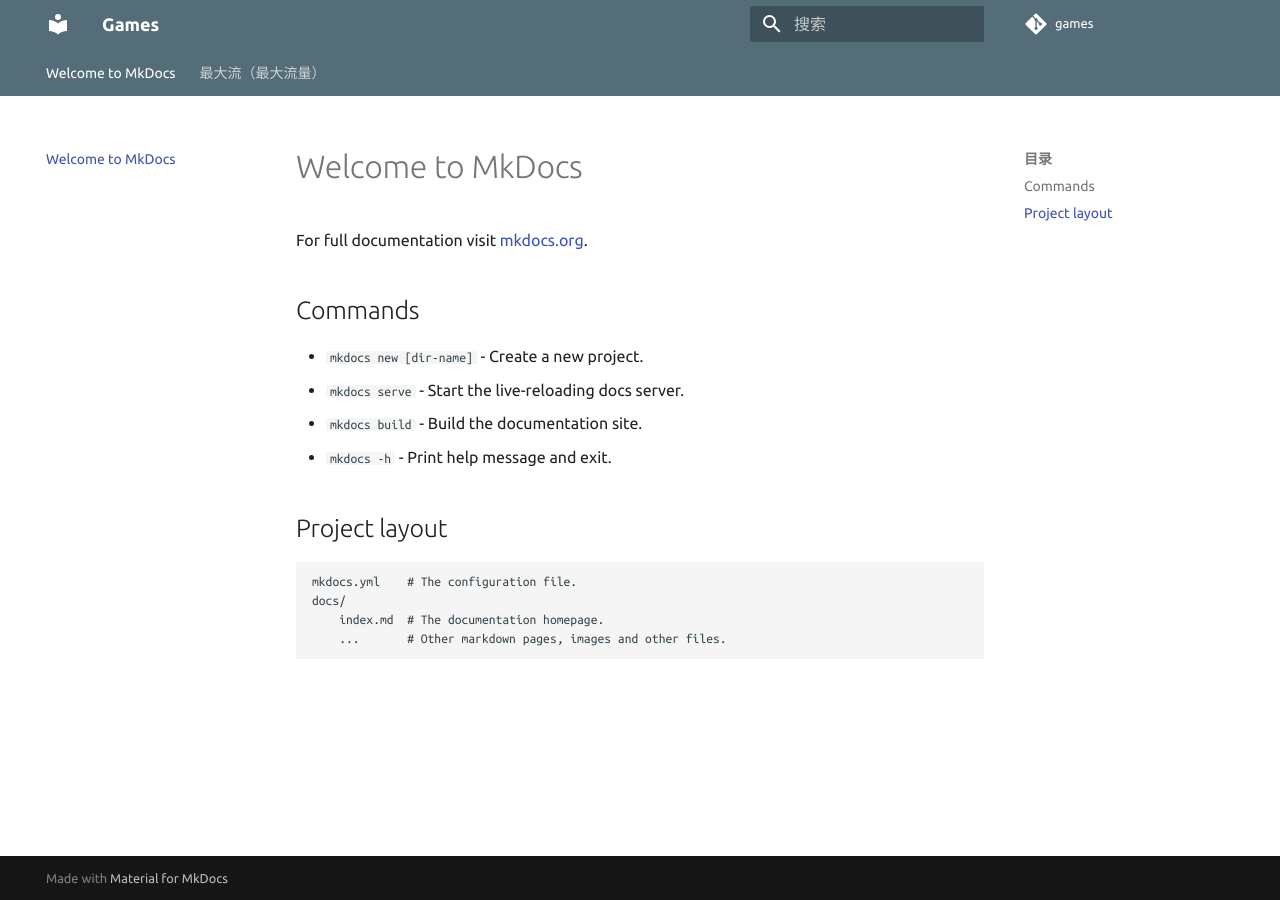
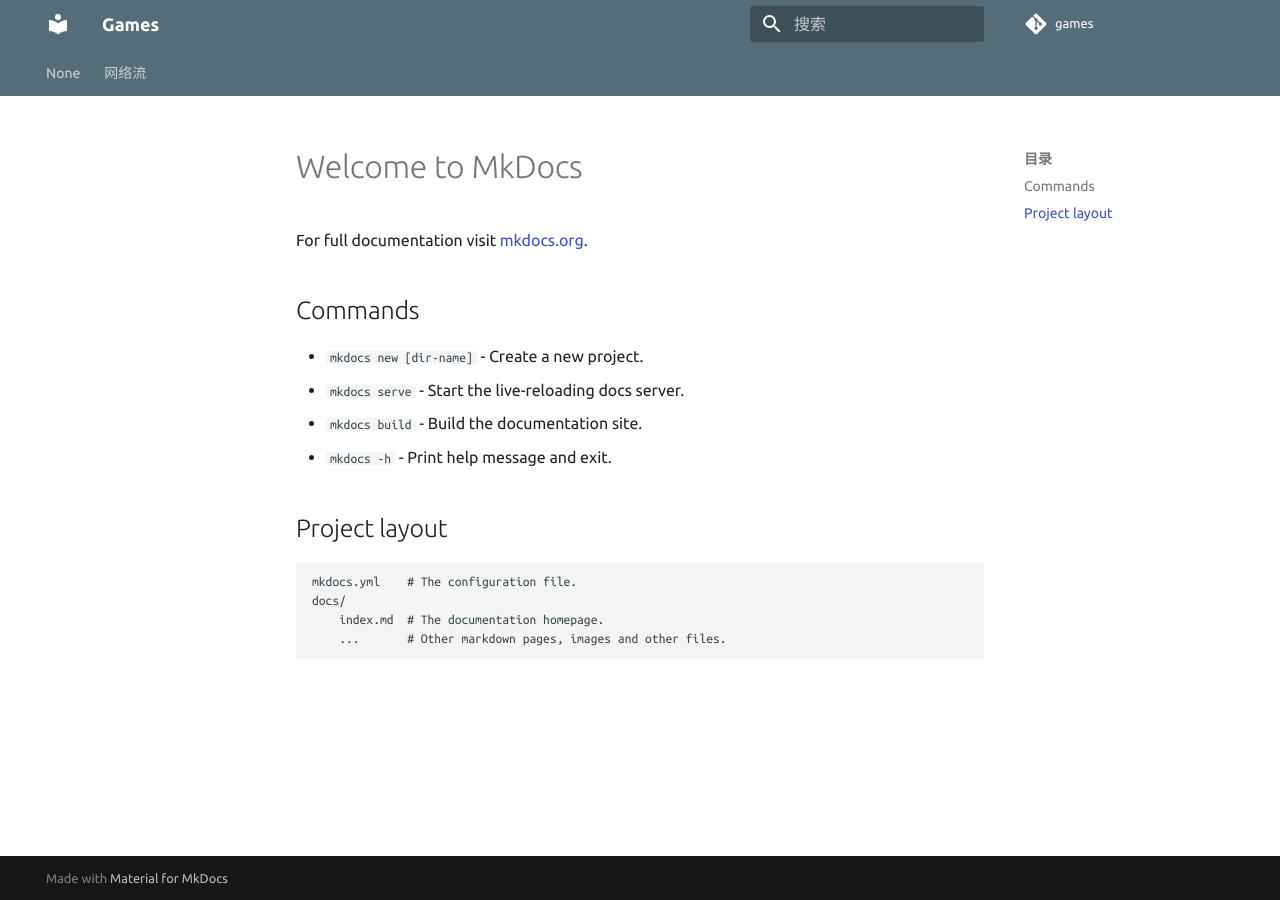
Before and after one commit to ShitYang/games, an MkDocs documentation site: the page built from docs/index.md, in a window 1280 px wide. Built offline with MkDocs 1.6.1 and Material for MkDocs 9.7.7, drawn with Linux system fonts in a browser that asks for light colours; some of the changed lines change nothing that is shown.

Commit message:
初始页面更新

```diff
--- a/mkdocs.yml
+++ b/mkdocs.yml
@@ -73,8 +73,8 @@
   - search
 
 nav:
-    - 'index.md'
-    - '网络流md.md'
+    - 搭建GitPage :'index.md'
+    - 网络流: '网络流md.md'
 #   - 基于 Material for MkDocs 搭建静态网页:
 #       - 介绍: 介绍.md
 #       - 安装 Mkdocs && Material: 安装 Mkdocs && Material.md
```
